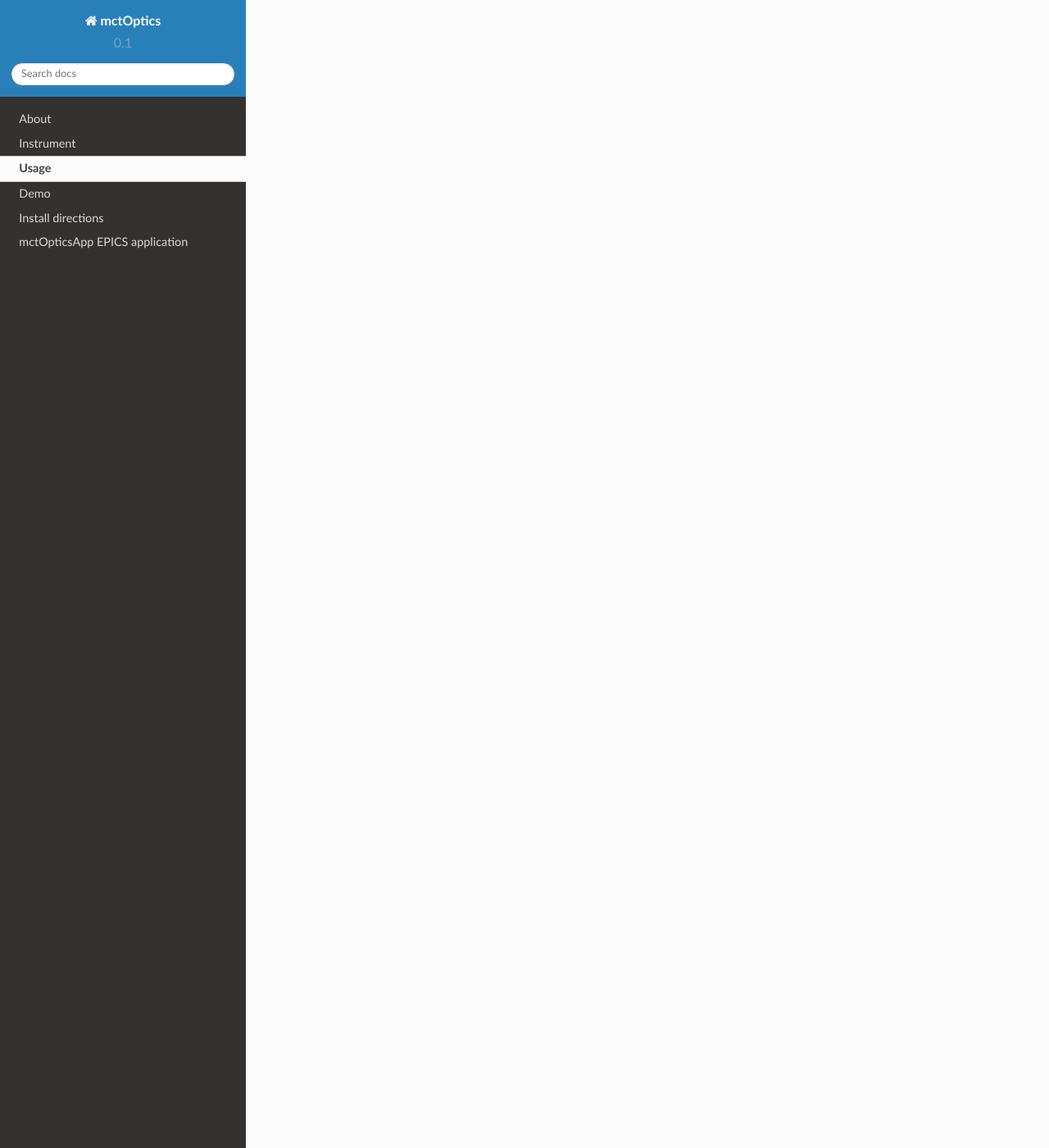
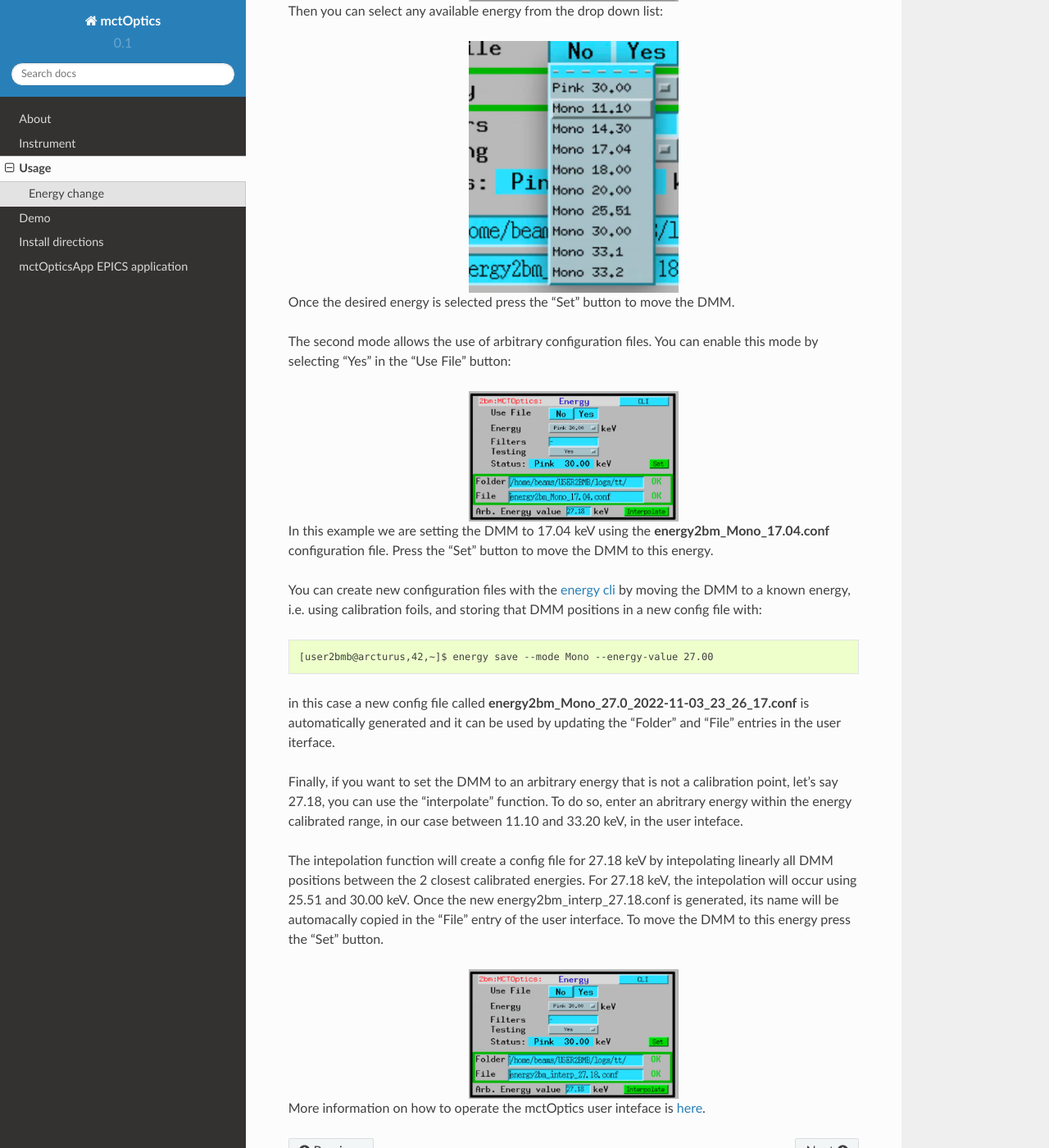
Before and after one commit to xray-imaging/mctoptics, a Sphinx documentation site: the page built from docs/source/usage.rst, in a window 1280 px wide and 1400 px high, scrolled down 1526 px. Shown: the whole window at 82% size. Built offline with Sphinx 7.4.7 and the Read the Docs theme 2.0.0, drawn with Linux system fonts in a browser that asks for light colours; some of the changed text lies outside the part shown.

Commit message:
added energy change instructions

```diff
--- a/docs/source/usage.rst
+++ b/docs/source/usage.rst
@@ -15,3 +15,69 @@ center of the image at each lens change. **mctOptics** also keeps the rotation a
 This capability allows for step-zoom-in during a tomographic measurement and shown in `this video <https://anl.box.com/s/7zr8oij9lavq7o7ylymy6qpbxqw1sz19>`_
 
 The required lens offset sample x, y, z and the lens offset camera rotation are very reproducible and can be determined once when the instrument is first installed.
+
+
+
+Energy change
+=============
+
+The beamline x-ray energy change is managed by the `energy cli <https://github.com/xray-imaging/energy>`_ python library.
+
+For user operation the **energy cli** is called from the `mctOptics user interface <https://mctoptics.readthedocs.io/en/latest/index.html>`_:
+
+.. image:: img/dmm_03.png
+   :width: 256px
+   :align: center
+   :alt: tomo_user
+
+The DMM energy change operates in two modes. The first uses pre-stored energy calibration files. To select this mode set to "No" the "Use File" button:
+
+
+.. image:: img/dmm_04.png
+   :width: 256px
+   :align: center
+   :alt: tomo_user
+
+Then you can select any available energy from the drop down list:
+
+
+.. image:: img/dmm_05.png
+   :width: 256px
+   :align: center
+   :alt: tomo_user
+
+Once the desired energy is selected press the "Set" button to move the DMM.
+
+The second mode allows the use of arbitrary configuration files. You can enable this mode by selecting "Yes" in the "Use File" button:
+
+.. image:: img/dmm_06.png
+   :width: 256px
+   :align: center
+   :alt: tomo_user
+
+In this example we are setting the DMM to 17.04 keV using the **energy2bm_Mono_17.04.conf** configuration file. Press the "Set" button to move the DMM to this energy.
+
+You can create new configuration files with the `energy cli <https://github.com/xray-imaging/energy>`_ by moving the DMM to a known energy, i.e. using calibration
+foils, and storing that DMM positions in a new config file with:
+
+::
+
+    [user2bmb@arcturus,42,~]$ energy save --mode Mono --energy-value 27.00
+
+in this case a new config file called **energy2bm_Mono_27.0_2022-11-03_23_26_17.conf** is automatically generated and it can be used by updating the "Folder" and "File" entries in the
+user iterface.
+
+Finally, if you want to set the DMM to an arbitrary energy that is not a calibration point, let's say 27.18, you can use the "interpolate" function. To do so, enter an abritrary energy
+within the energy calibrated range, in our case between 11.10 and 33.20 keV, in the user inteface.
+
+The intepolation function will create a config file for 27.18 keV by intepolating linearly all DMM positions between the 2 closest calibrated energies.
+For 27.18 keV, the intepolation will occur using 25.51 and 30.00 keV.  Once the new energy2bm_interp_27.18.conf is generated, its name will be automacally
+copied in the "File" entry of the user interface. To move the DMM to this energy press the "Set" button.
+
+
+.. image:: img/dmm_07.png
+   :width: 256px
+   :align: center
+   :alt: tomo_user
+
+More information on how to operate the mctOptics user inteface is `here <https://mctoptics.readthedocs.io/en/latest/usage.html>`_.
```
Also changed, not shown: docs/source/img/dmm_03.png (added), docs/source/img/dmm_04.png (added), docs/source/img/dmm_05.png (added), docs/source/img/dmm_06.png (added), docs/source/img/dmm_07.png (added).
